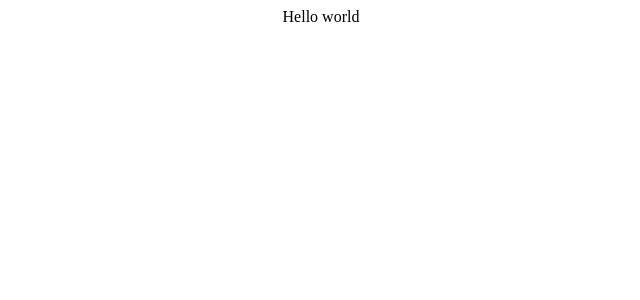
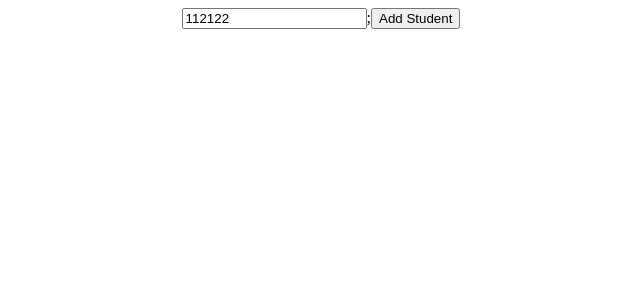
Before and after one commit to nmiculinic/Workshop-CloudUp, a React app: page / in a window 1280 px wide. Shown: the top 300 px of the page, without its empty margins (319-959 px from the left). Built offline with nearby package versions, Linux system fonts and the light colour scheme.

Commit message:
made search component

```diff
--- a/src/components/search.tsx
+++ b/src/components/search.tsx
@@ -1,7 +1,33 @@
 import * as React from 'react';
 
-export class SearchComponent extends React.Component<{}, {}> {
+interface ISearchProps {
+    onSearchCallback?();
+}
+
+interface ISearchState {
+    query: string;
+}
+
+export class SearchComponent extends React.Component<ISearchProps, ISearchState> {
+    constructor(props: ISearchProps) {
+        super(props);
+        this.state  = {
+            query: '112122'
+        };
+    }
+
+    private _onChange = (args: React.FormEvent<any>) => {
+        this.setState({
+            query: args.currentTarget.value
+        });
+    }
+
     public render() {
-        return  <div>Hello world </div>;
+    return (
+        <div>
+            <input value={this.state.query} onChange={this._onChange}/>;
+                <button onClick={() => alert('Yeeey')}> Add Student </button>
+        </div>
+    );
     }
 }
--- a/tslint.json
+++ b/tslint.json
@@ -209,7 +209,7 @@
         ],
         "jsx-key": true,
         "jsx-no-bind": true,
-        "jsx-no-lambda": true,
+        "jsx-no-lambda": false,
         "jsx-no-multiline-js": false,
         "jsx-no-string-ref": true,
         "jsx-self-close": true,
```
